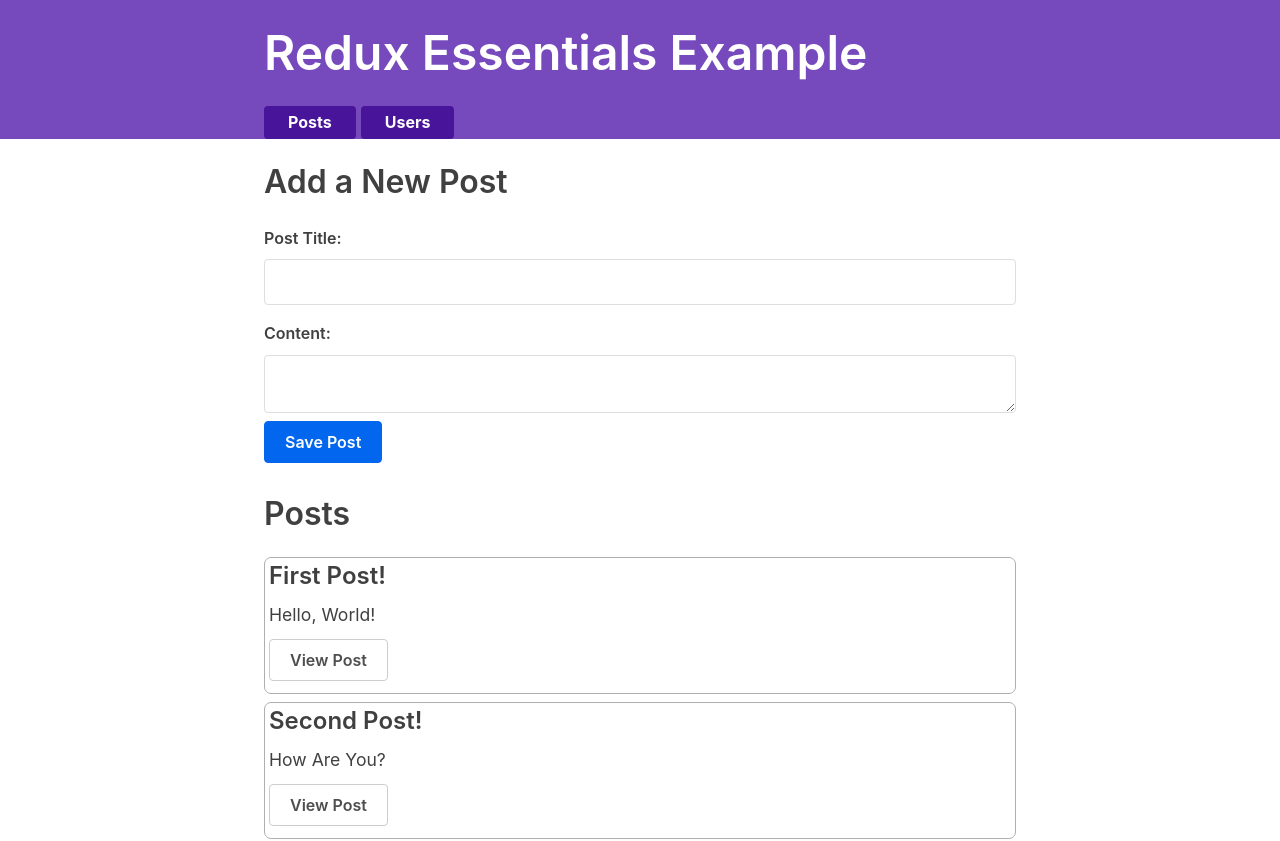
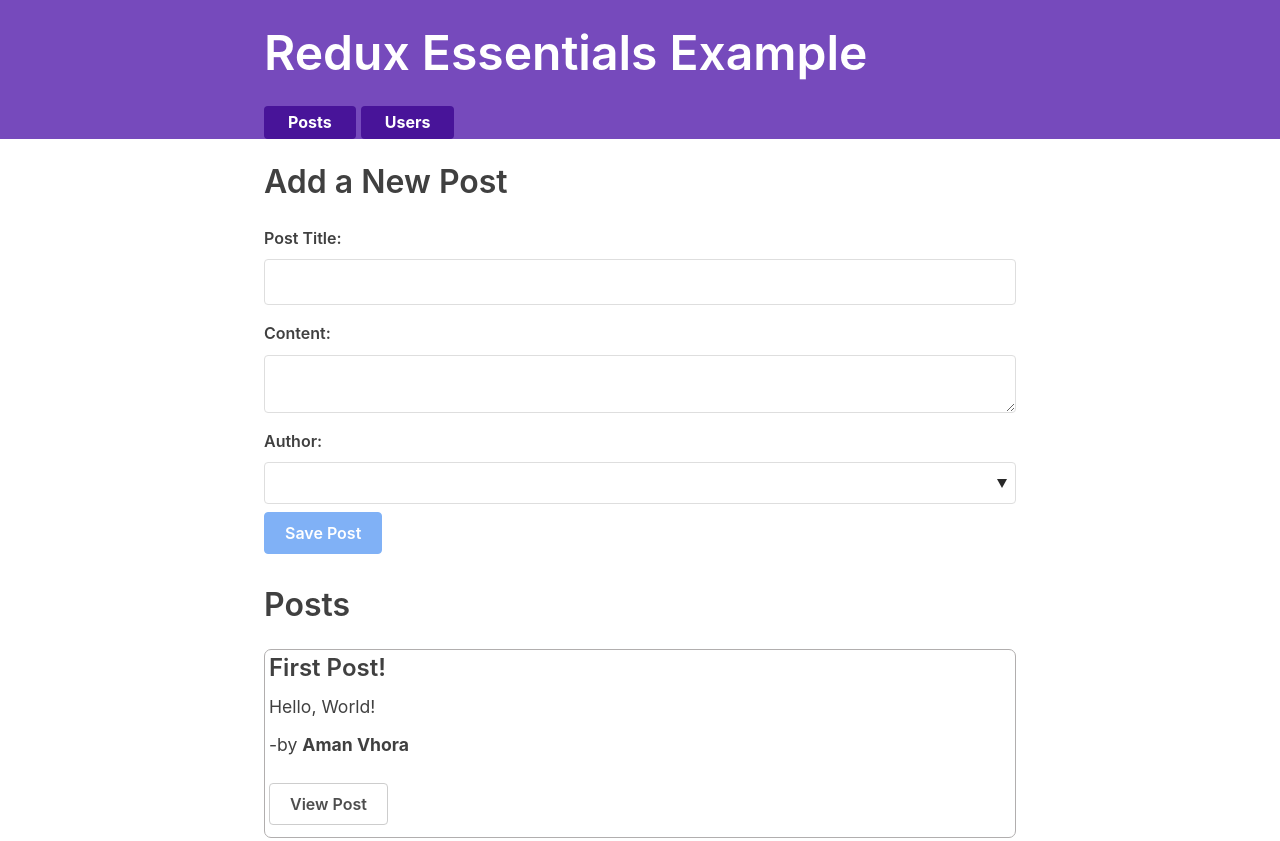
Before and after one commit to AmanVhora/Redux-demo-app, a React (Create React App) app: page / in a window 1280 px wide. Shown: the top 841 px of the page. Built offline with nearby package versions, Linux system fonts and the light colour scheme; what @mswjs/data, mock-socket, txtgen would draw is missing.

Commit message:
Add author to posts

```diff
--- a/src/features/posts/addPostForm.js
+++ b/src/features/posts/addPostForm.js
@@ -1,14 +1,18 @@
 import React, { useState } from "react";
-import { useDispatch } from "react-redux";
+import { useDispatch, useSelector } from "react-redux";
 import { postAdded } from "./postsSlice";
 import { nanoid } from "@reduxjs/toolkit";
 
 export const AddPostForm = () => {
   const [title, setTitle] = useState('')
   const [content, setContent] = useState('')
+  const [userId, setUserId] = useState('')
+
+  const users = useSelector(state=> state.users)
 
   const onTitleChanged = (e) => setTitle(e.target.value)
   const onContentChanged = (e) => setContent(e.target.value)
+  const onUserChanged = (e) => setUserId(e.target.value)
 
   const dispatch = useDispatch()
 
@@ -19,12 +23,19 @@
           id: nanoid(),
           title,
           content,
+          userId
         })
       )
       setTitle('')
       setContent('')
+      setUserId('')
     }
   }
+  const canSave = Boolean(title) && Boolean(content) && Boolean(userId)
+
+  const userOptions = users.map(user => (
+    <option key={user.id} value={user.id}>{user.name}</option>
+  ))
 
   return(
     <section>
@@ -45,7 +56,12 @@
           value={content}
           onChange={onContentChanged}
         />
-        <button type="button" onClick={onSavePostClicked}>Save Post</button>
+        <label htmlFor="postAuthor">Author:</label>
+        <select id="postAuthor" value={userId} onChange={onUserChanged}>
+          <option value=''></option>
+          {userOptions}
+        </select>
+        <button type="button" onClick={onSavePostClicked} disabled={!canSave}>Save Post</button>
       </form>
     </section>
   )
--- /dev/null
+++ b/src/features/posts/postAuthor.js
@@ -0,0 +1,11 @@
+import React from "react";
+import { useSelector } from "react-redux";
+
+export const PostAuthor = ({ userId }) => {
+  const author = useSelector(
+    state => state.users.find(user => user.id === userId )
+  )
+  return(
+    <p>-by <strong>{ author? author.name : 'Unknown author'}</strong></p>
+  )
+}
--- a/src/features/posts/postsList.js
+++ b/src/features/posts/postsList.js
@@ -1,6 +1,7 @@
 import React from "react";
 import { useSelector } from "react-redux";
 import { Link } from "react-router-dom";
+import { PostAuthor } from "./postAuthor";
 
 export const PostsList = () => {
   const posts = useSelector(state => state.posts)
@@ -9,6 +10,7 @@
     <article className="post-excerpt" key={post.id}>
       <h3>{post.title}</h3>
       <p className="post-content">{post.content.substring(0, 100)}</p>
+      <PostAuthor userId={post.userId} />
       <Link to={`/posts/${post.id}`} className="button muted-button">View Post</Link>
     </article>
   ))
--- a/src/features/posts/postsSlice.js
+++ b/src/features/posts/postsSlice.js
@@ -1,8 +1,8 @@
 import { createSlice } from '@reduxjs/toolkit'
 
 const initialState = [
-  { id: '1', title: 'First Post!', content: 'Hello, World!' },
-  { id: '2', title: 'Second Post!', content: 'How Are You?' },
+  { id: '1', title: 'First Post!', content: 'Hello, World!', userId: '1' },
+  { id: '2', title: 'Second Post!', content: 'How Are You?', userId: '2' },
 ]
 
 const postsSlice = createSlice({
--- a/src/features/posts/singlePostPage.js
+++ b/src/features/posts/singlePostPage.js
@@ -2,6 +2,7 @@
 import { useDispatch, useSelector } from "react-redux";
 import { Link } from "react-router-dom";
 import { postDeleted } from "./postsSlice";
+import { PostAuthor } from "./postAuthor";
 
 export const SinglePostPage = ({ match }) => {
   const { postId } = match.params
@@ -23,6 +24,7 @@
       <article className="post">
         <h2>{post.title}</h2>
         <p className="post-content">{post.content}</p>
+        <PostAuthor userId={post.userId} />
         <Link to={`/posts/${post.id}/edit`} className="button">Edit Post</Link>
         <Link to="/" onClick={() => dispatch(postDeleted(post.id))} className="button" style={{margin: "0 0 8px 16px"}}>Delete Post</Link>
       </article>
```
